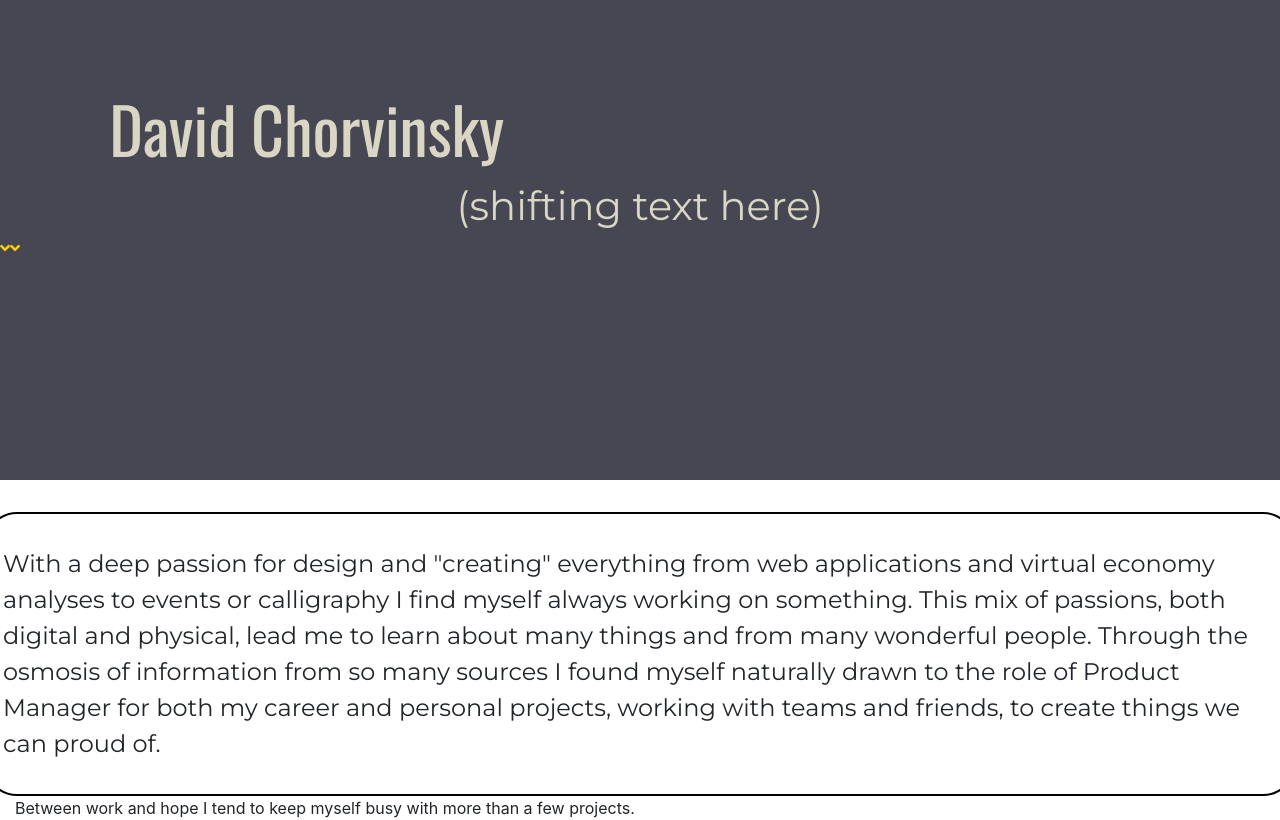
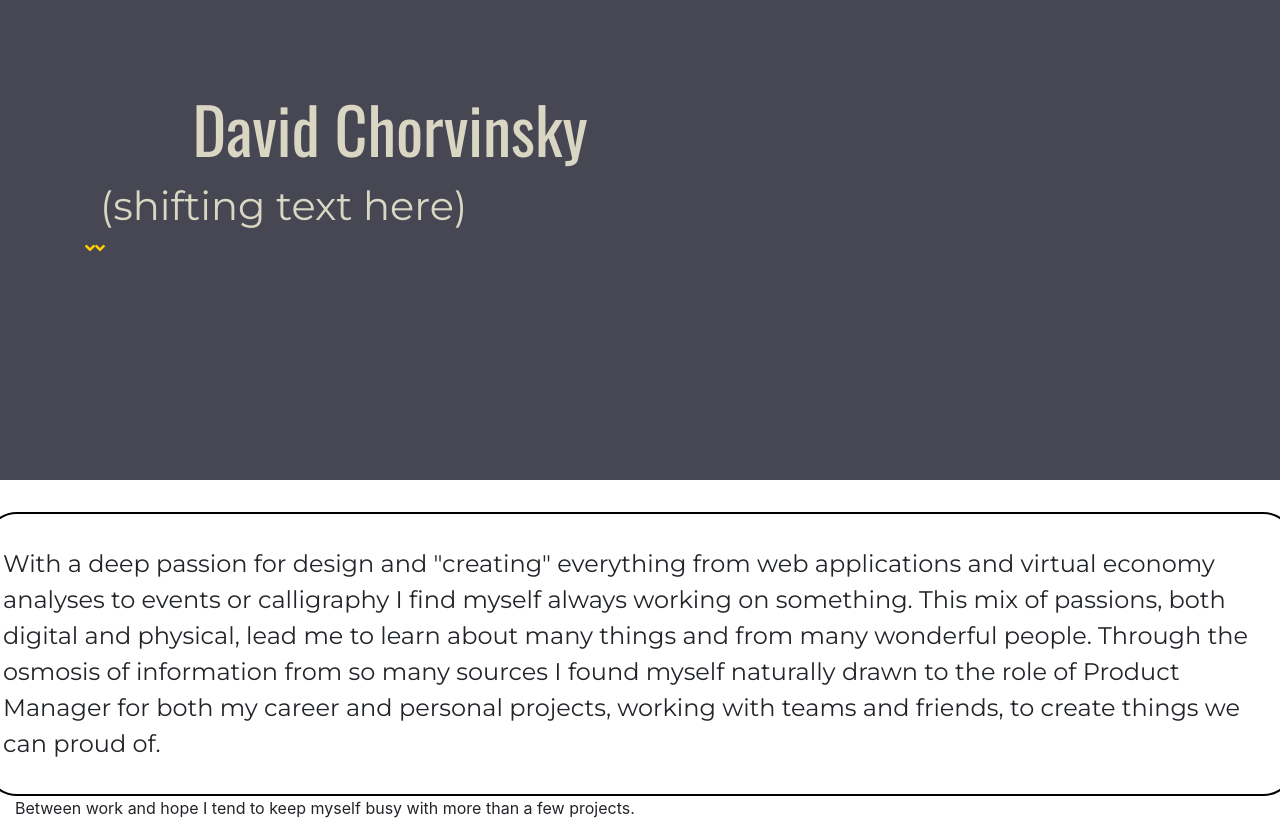
Before and after one commit to unlockedSound/chorvinsky_website, a React (Create React App) app: page / in a window 1280 px wide. Built offline with nearby package versions, Linux system fonts and the light colour scheme.

Commit message:
progress

```diff
--- a/src/App.js
+++ b/src/App.js
@@ -8,7 +8,8 @@ class App extends Component {
             <div className="page">
 
                 <section className="title">
-                    <div className="title__text row justify-content-center">
+                    <div className="container justify-content-center">
+                        <div className="title__text">
                             <div className="title__text__main col-11 offset-1">
                                 David Chorvinsky
                             </div>
@@ -18,6 +19,7 @@ class App extends Component {
                         </div>
                         <i className="fas fa-angle-down title__arrow"></i>
                         <i className="fas fa-angle-down title__arrow"></i>
+                    </div>
                 </section>
 
                 <section className="row">
```
Lines whose indentation alone changed are shown as unchanged.
